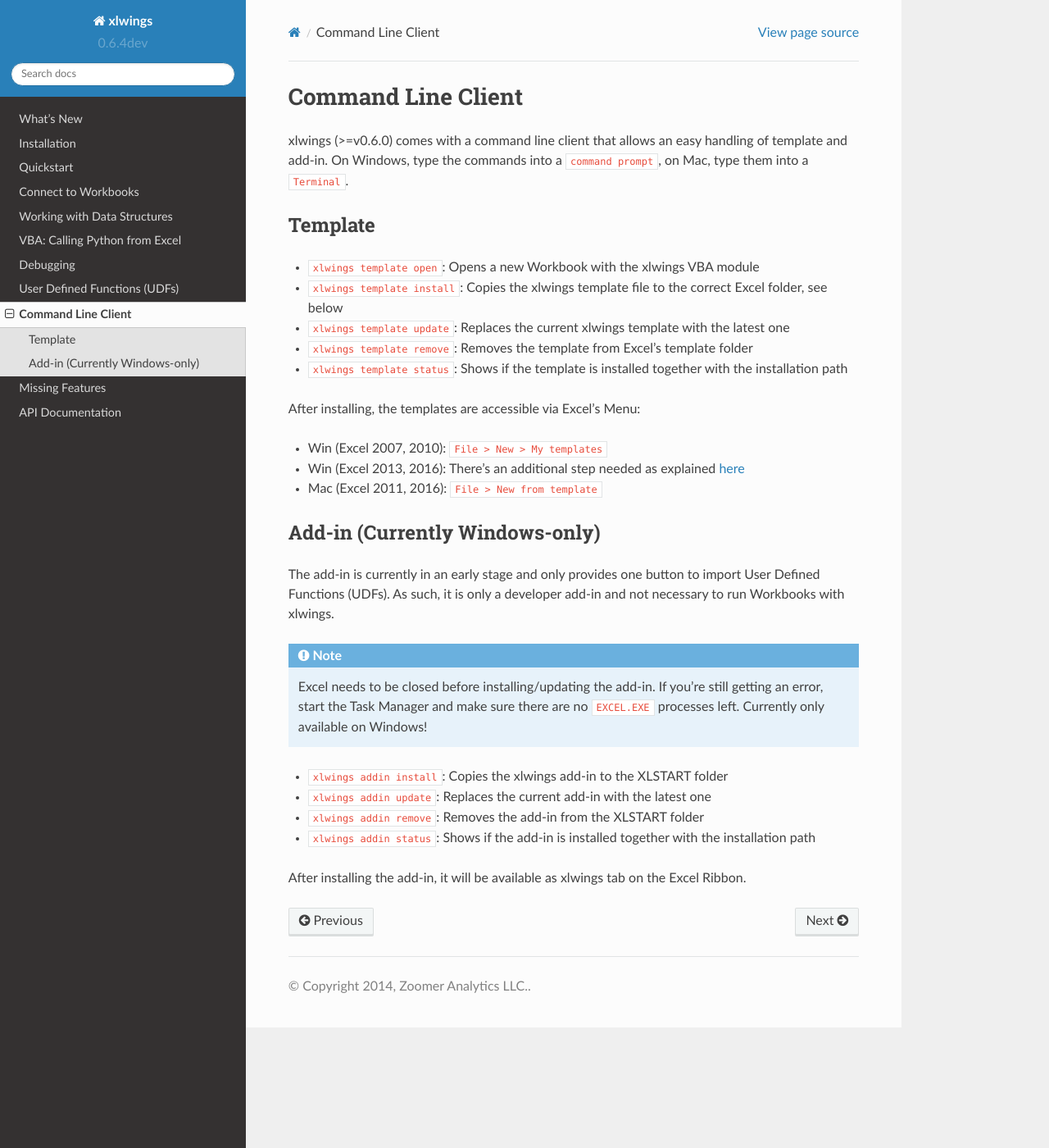
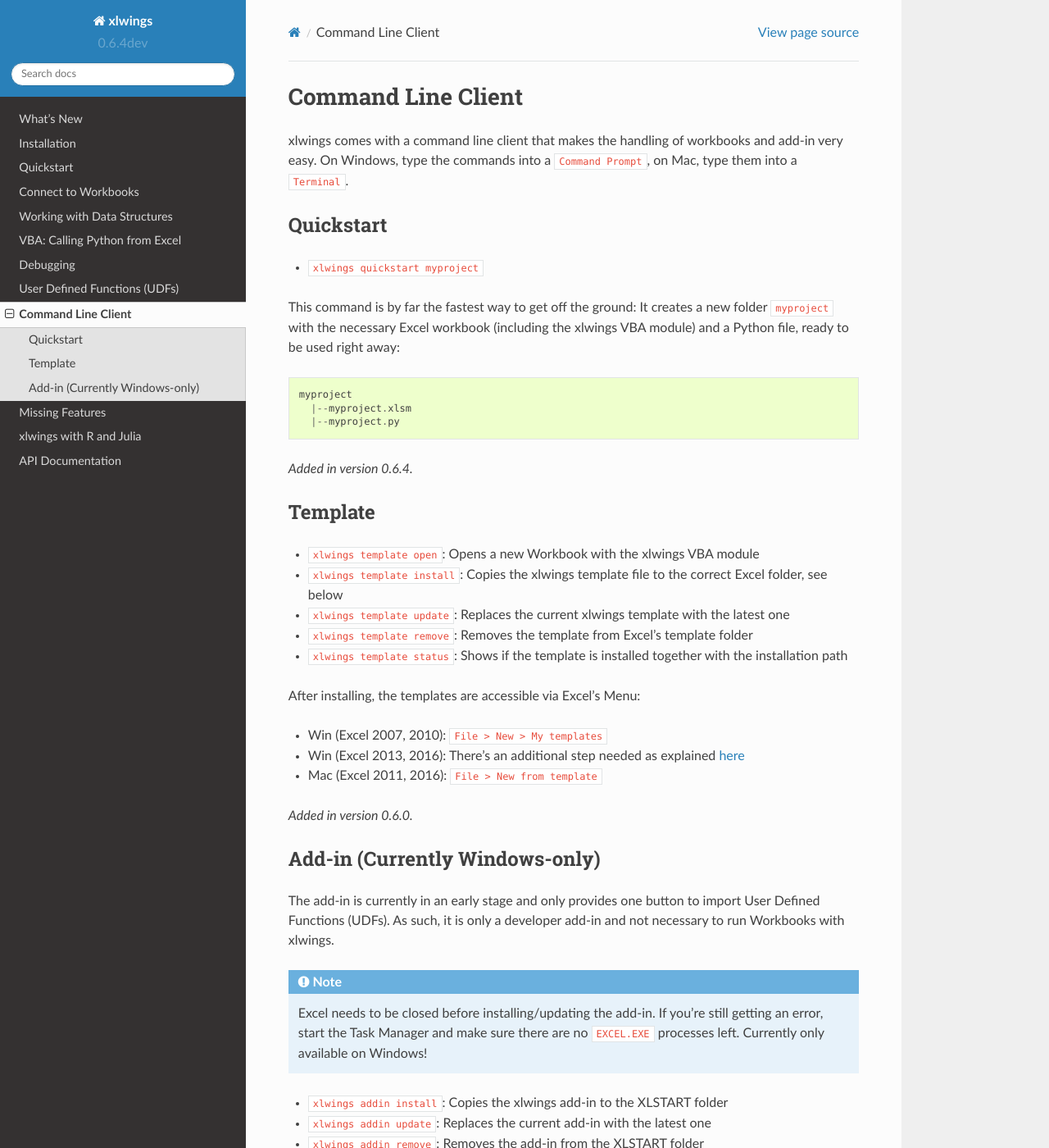
Before and after one commit to xlwings/xlwings, a Sphinx documentation site: the page built from docs/command_line.rst, in a window 1280 px wide and 1400 px high. Shown: the whole window at 82% size. Built offline with Sphinx 7.4.7 and the Read the Docs theme 2.0.0, drawn with Linux system fonts in a browser that asks for light colours; some of the changed text lies outside the part shown.

Commit message:
added docs

```diff
--- a/docs/command_line.rst
+++ b/docs/command_line.rst
@@ -3,9 +3,24 @@
 Command Line Client
 ===================
 
-xlwings (>=v0.6.0) comes with a command line client that allows an easy handling of template and add-in.
-On Windows, type the commands into a ``command prompt``, on Mac, type them into a ``Terminal``.
+xlwings comes with a command line client that makes the handling of workbooks and add-in very easy.
+On Windows, type the commands into a ``Command Prompt``, on Mac, type them into a ``Terminal``.
 
+Quickstart
+----------
+
+* ``xlwings quickstart myproject``
+
+This command is by far the fastest way to get off the ground: It creates a new folder ``myproject`` with the necessary
+Excel workbook (including the xlwings VBA module) and a Python file, ready to be used right away:
+
+.. code::
+
+  myproject
+    |--myproject.xlsm
+    |--myproject.py
+
+.. versionadded:: 0.6.4
 
 Template
 --------
@@ -26,6 +41,7 @@
 * Win (Excel 2013, 2016): There's an additional step needed as explained `here <https://support.office.com/en-us/article/Where-are-my-custom-templates-88ed77ca-df34-49e9-9087-3f01ae296e6e/>`_
 * Mac (Excel 2011, 2016): ``File > New from template``
 
+.. versionadded:: 0.6.0
 
 Add-in (Currently Windows-only)
 -------------------------------
@@ -46,3 +62,5 @@
 * ``xlwings addin status``: Shows if the add-in is installed together with the installation path
 
 After installing the add-in, it will be available as xlwings tab on the Excel Ribbon.
+
+.. versionadded:: 0.6.0
--- a/docs/index.rst
+++ b/docs/index.rst
@@ -27,4 +27,5 @@
     udfs
     command_line
     missing_features
+    r_and_julia
     api
```
Also changed, not shown: docs/r_and_julia.rst (added, +115 -0 lines).
